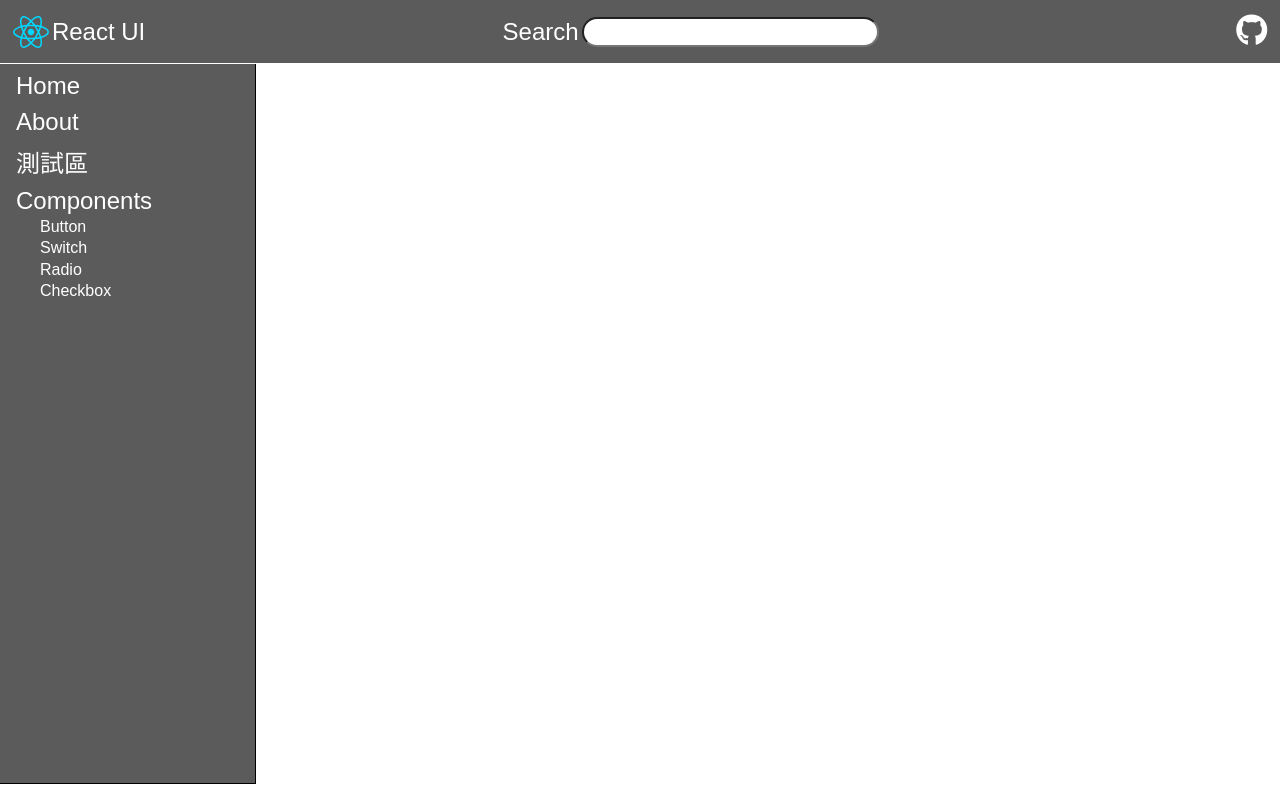
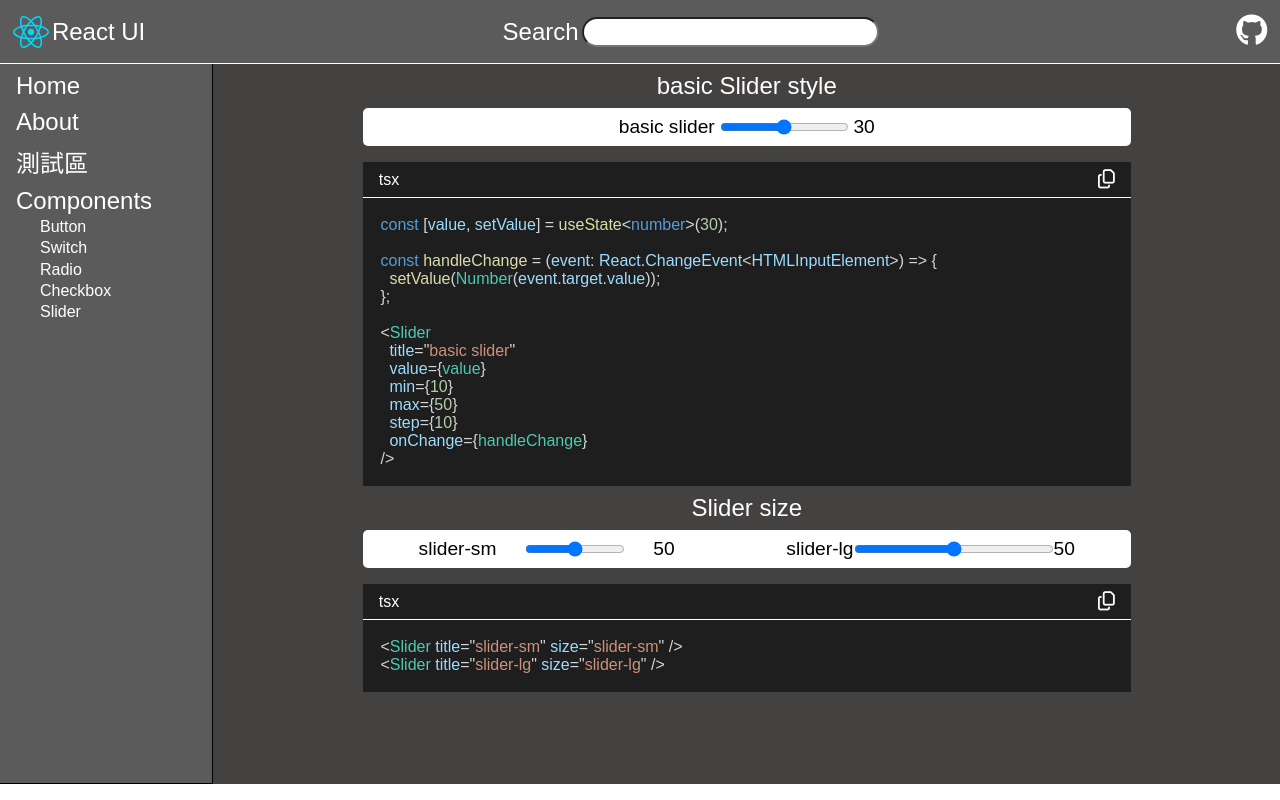
Before and after one commit to ianSama0217/React-UI, a React (Vite) app: page /React_UI/components/slider in a window 1280 px wide. Built offline with nearby package versions, Linux system fonts and the light colour scheme; a web font is replaced by a local one.

Commit message:
slider container

```diff
--- /dev/null
+++ b/src/containers/sliderPage/index.tsx
@@ -0,0 +1,57 @@
+import React, { useState } from "react";
+import { SliderSize, SliderSizeContent } from "./info";
+import BasicLayouy from "../../components/basicLayout";
+import Slider from "../../components/slider";
+
+const SliderPage: React.FC = () => {
+  const [value, setValue] = useState<number>(30);
+
+  const handleChange = (event: React.ChangeEvent<HTMLInputElement>) => {
+    setValue(Number(event.target.value));
+  };
+
+  const basicSlider = [
+    <Slider
+      title="basic slider"
+      value={value}
+      min={10}
+      max={50}
+      step={10}
+      onChange={handleChange}
+    />,
+  ];
+
+  const basicSliderContent = `
+    const [value, setValue] = useState<number>(30);
+
+    const handleChange = (event: React.ChangeEvent<HTMLInputElement>) => {
+      setValue(Number(event.target.value));
+    };
+
+    <Slider
+      title="basic slider"
+      value={value}
+      min={10}
+      max={50}
+      step={10}
+      onChange={handleChange}
+    />
+  `;
+
+  return (
+    <div className="button-page  flex-column ai-center w-full basic-bg">
+      <BasicLayouy
+        title="basic Slider style"
+        components={basicSlider}
+        code={basicSliderContent}
+      />
+      <BasicLayouy
+        title="Slider size"
+        components={SliderSize}
+        code={SliderSizeContent}
+      />
+    </div>
+  );
+};
+
+export default SliderPage;
--- /dev/null
+++ b/src/containers/sliderPage/info.tsx
@@ -0,0 +1,11 @@
+import Slider from "../../components/slider";
+
+export const SliderSize = [
+  <Slider title="slider-sm" size="slider-sm" />,
+  <Slider title="slider-lg" size="slider-lg" />,
+];
+
+export const SliderSizeContent = `
+    <Slider title="slider-sm" size="slider-sm" />
+    <Slider title="slider-lg" size="slider-lg" />
+      `;
--- a/src/routers/index.tsx
+++ b/src/routers/index.tsx
@@ -5,6 +5,7 @@ import ButtonPage from "../containers/buttonPage";
 import SwitchPage from "../containers/switchPage";
 import RadioPage from "../containers/radioPage";
 import CheckboxPage from "../containers/checkboxPage";
+import SliderPage from "../containers/sliderPage";
 
 type RouterProps = {
   path: string;
@@ -28,6 +29,7 @@ export const RouterLink: Array<RouterProps> = [
   { path: "/components/switch", element: <SwitchPage /> },
   { path: "/components/radio", element: <RadioPage /> },
   { path: "/components/checkbox", element: <CheckboxPage /> },
+  { path: "/components/slider", element: <SliderPage /> },
 ];
 
 export const SidebarData: SidebarProps = [
@@ -41,6 +43,7 @@ export const SidebarData: SidebarProps = [
       { title: "Switch", path: "/components/switch" },
       { title: "Radio", path: "/components/radio" },
       { title: "Checkbox", path: "/components/checkbox" },
+      { title: "Slider", path: "/components/slider" },
     ],
   },
 ];
```
